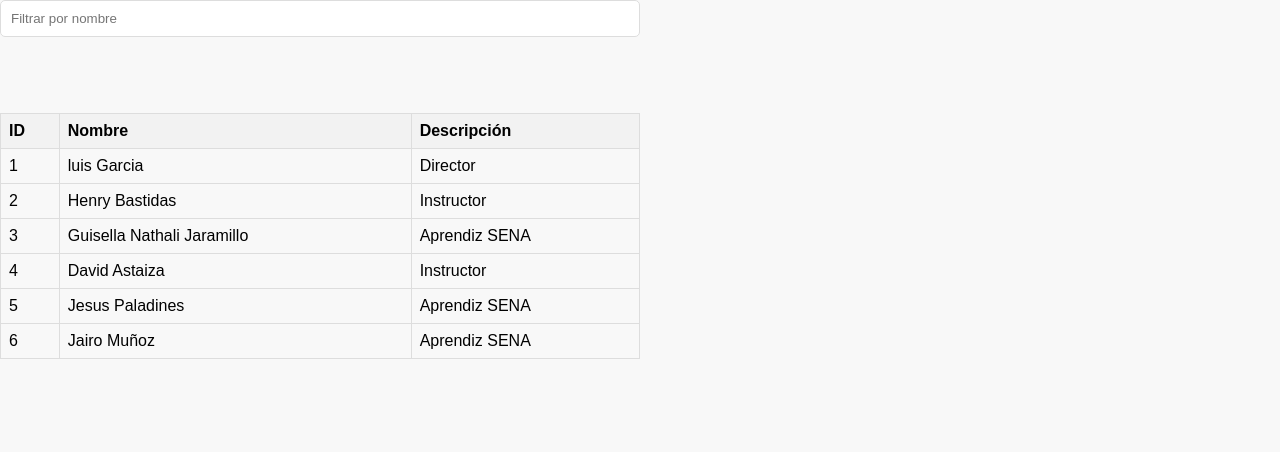
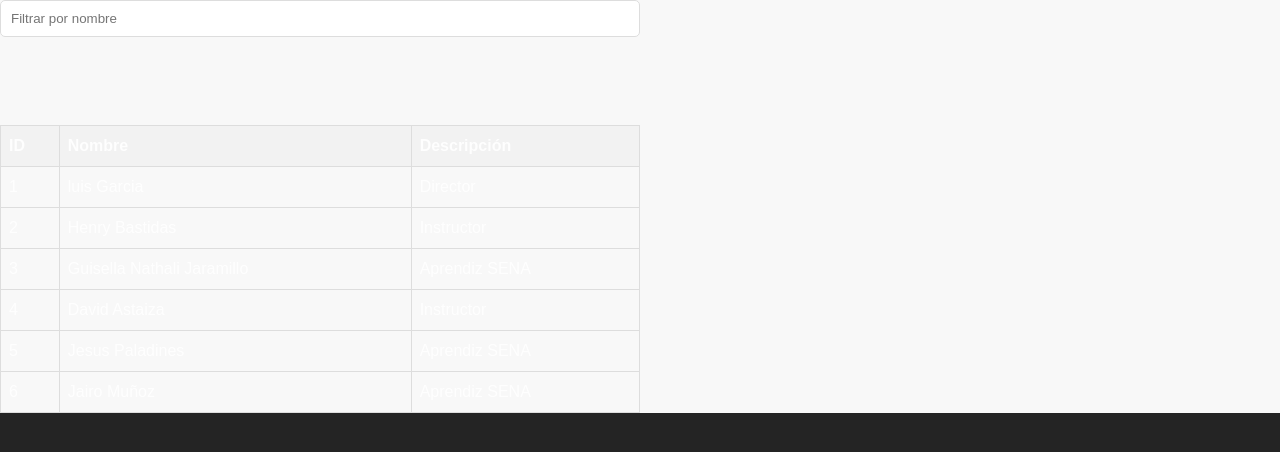
Before and after one commit to gnjaramillo/crudReactAvances, a React (Vite) app in the folder crudReactAvances/crudReact/: page / in a window 1280 px wide. Shown: the top 452 px of the page. Built offline with nearby package versions, Linux system fonts and the light colour scheme.

Commit message:
cambio css

```diff
--- a/crudReactAvances/crudReact/src/index.css
+++ b/crudReactAvances/crudReact/src/index.css
@@ -1,4 +1,4 @@
-/* :root {
+:root {
   font-family: Inter, system-ui, Avenir, Helvetica, Arial, sans-serif;
   line-height: 1.5;
   font-weight: 400;
@@ -13,7 +13,7 @@
   -moz-osx-font-smoothing: grayscale;
 }
 
-a {
+/* a {
   font-weight: 500;
   color: #646cff;
   text-decoration: inherit;
```
